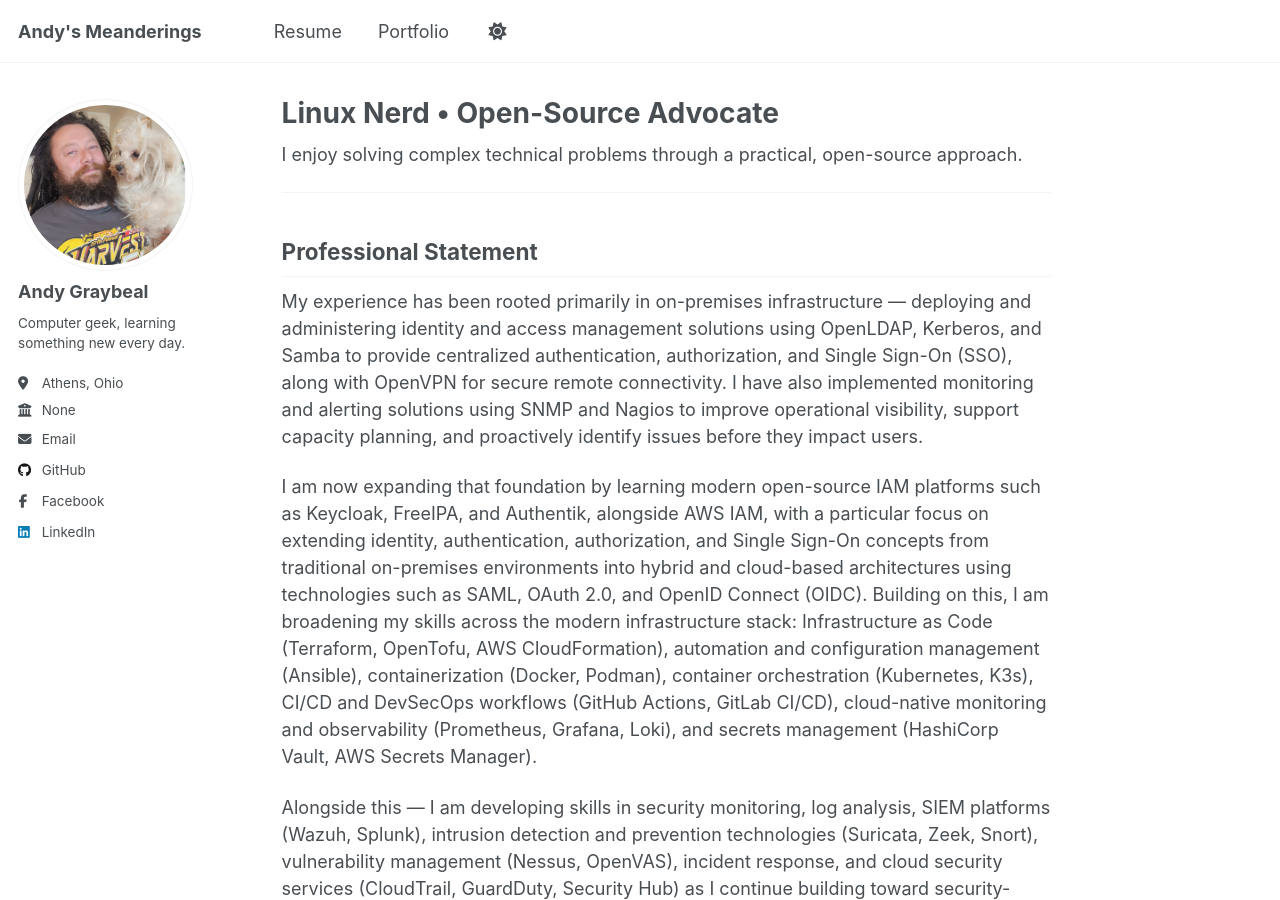
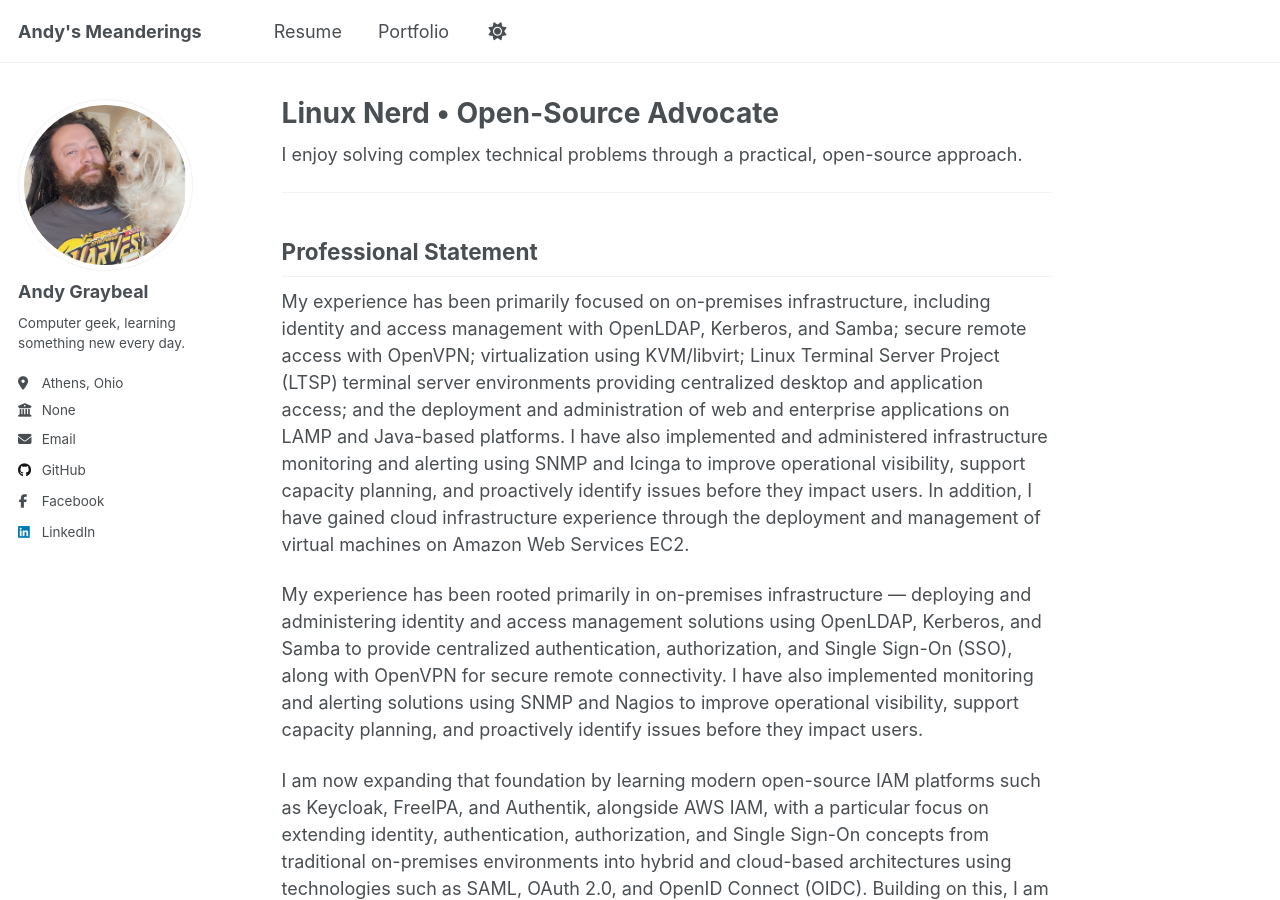
Before and after one commit to andy-graybeal/andy-graybeal.github.io, a Jekyll site: the page built from _pages/about.md, in a window 1280 px wide and 900 px high. Built offline with Jekyll 4.4.1, drawn with Linux system fonts in a browser that asks for light colours; a script that is not in the unit is left out.

Commit message:
Update about.md

```diff
--- a/_pages/about.md
+++ b/_pages/about.md
@@ -60,6 +60,7 @@ I enjoy solving complex technical problems through a practical, open-source appr
 ---
 ## Professional Statement
 
+My experience has been primarily focused on on-premises infrastructure, including identity and access management with OpenLDAP, Kerberos, and Samba; secure remote access with OpenVPN; virtualization using KVM/libvirt; Linux Terminal Server Project (LTSP) terminal server environments providing centralized desktop and application access; and the deployment and administration of web and enterprise applications on LAMP and Java-based platforms. I have also implemented and administered infrastructure monitoring and alerting using SNMP and Icinga to improve operational visibility, support capacity planning, and proactively identify issues before they impact users. In addition, I have gained cloud infrastructure experience through the deployment and management of virtual machines on Amazon Web Services EC2.
 
 My experience has been rooted primarily in on-premises infrastructure — deploying and administering identity and access management solutions using OpenLDAP, Kerberos, and Samba to provide centralized authentication, authorization, and Single Sign-On (SSO), along with OpenVPN for secure remote connectivity. I have also implemented monitoring and alerting solutions using SNMP and Nagios to improve operational visibility, support capacity planning, and proactively identify issues before they impact users.
 
```
